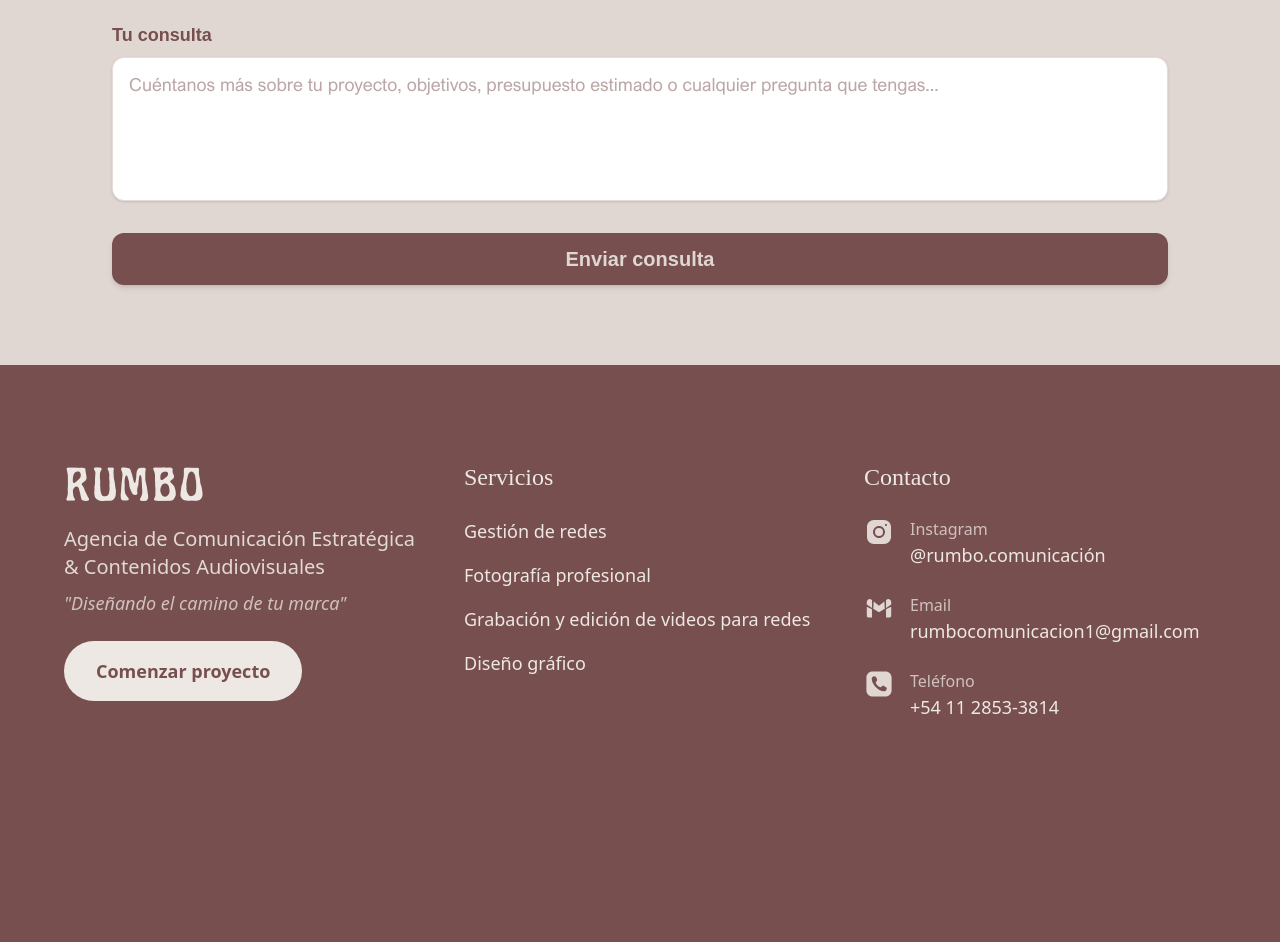
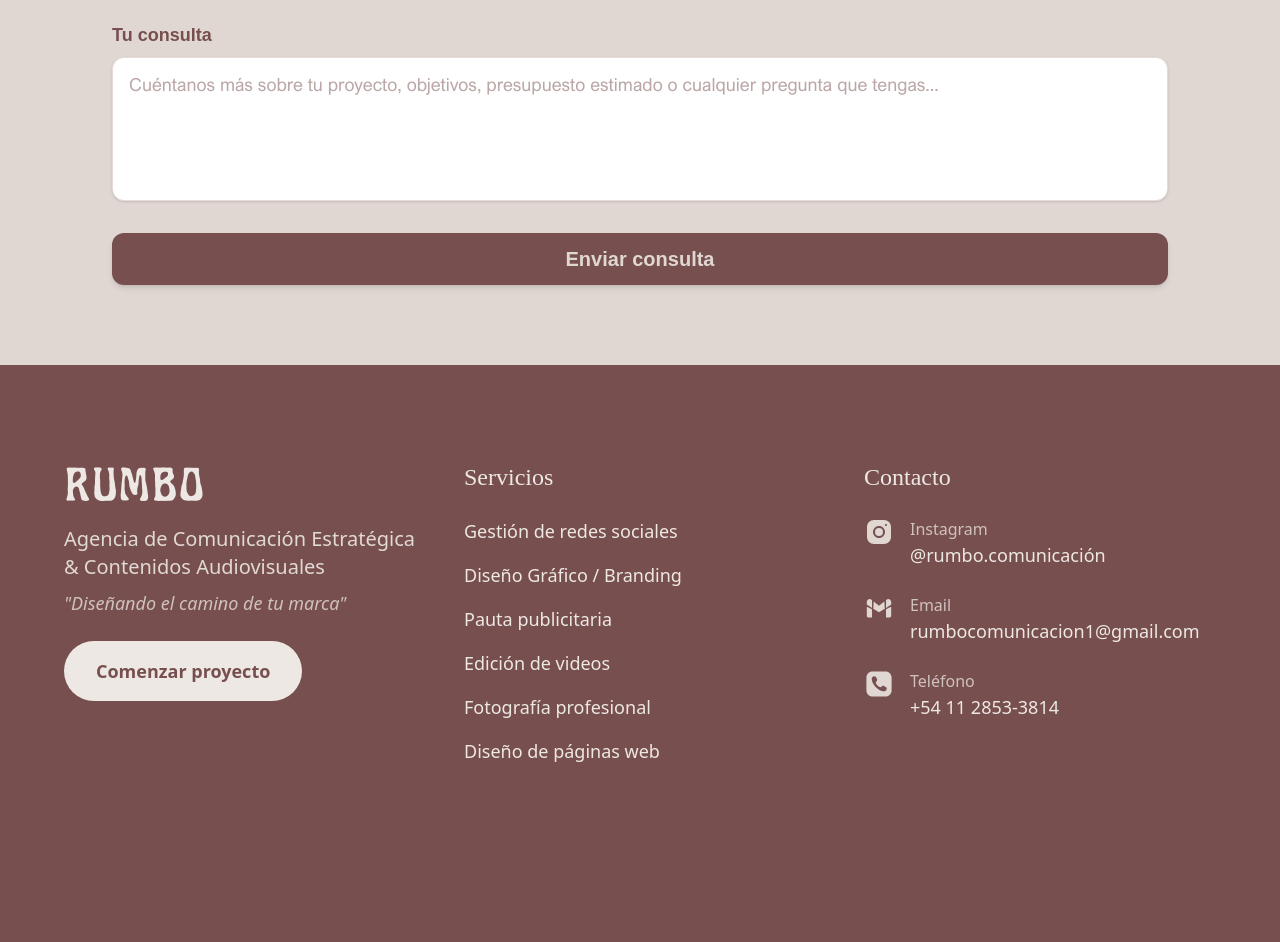
Before and after one commit to Jackitos/web-rumbo-comunicacion, an Astro site: page / in a window 1280 px wide. Shown: the part 11058-12000 px from the top of the page. Built offline with nearby package versions, Linux system fonts and the light colour scheme; Astro itself is replaced by a stand-in of ours; a web font is replaced by a local one.

Commit message:
feat: update service list in Footer section

```diff
--- a/src/components/Footer.astro
+++ b/src/components/Footer.astro
@@ -42,7 +42,22 @@
 				<li
 					class="flex items-center space-x-2 md:space-x-3 text-sm sm:text-base md:text-lg"
 				>
-					<span>Gestión de redes</span>
+					<span>Gestión de redes sociales</span>
+				</li>
+				<li
+					class="flex items-center space-x-2 md:space-x-3 text-sm sm:text-base md:text-lg"
+				>
+					<span>Diseño Gráfico / Branding</span>
+				</li>
+				<li
+					class="flex items-center space-x-2 md:space-x-3 text-sm sm:text-base md:text-lg"
+				>
+					<span>Pauta publicitaria</span>
+				</li>
+				<li
+					class="flex items-center space-x-2 md:space-x-3 text-sm sm:text-base md:text-lg"
+				>
+					<span>Edición de videos</span>
 				</li>
 				<li
 					class="flex items-center space-x-2 md:space-x-3 text-sm sm:text-base md:text-lg"
@@ -52,12 +67,7 @@
 				<li
 					class="flex items-center space-x-2 md:space-x-3 text-sm sm:text-base md:text-lg"
 				>
-					<span>Grabación y edición de videos para redes</span>
-				</li>
-				<li
-					class="flex items-center space-x-2 md:space-x-3 text-sm sm:text-base md:text-lg"
-				>
-					<span>Diseño gráfico</span>
+					<span>Diseño de páginas web</span>
 				</li>
 			</ul>
 		</div>
```
